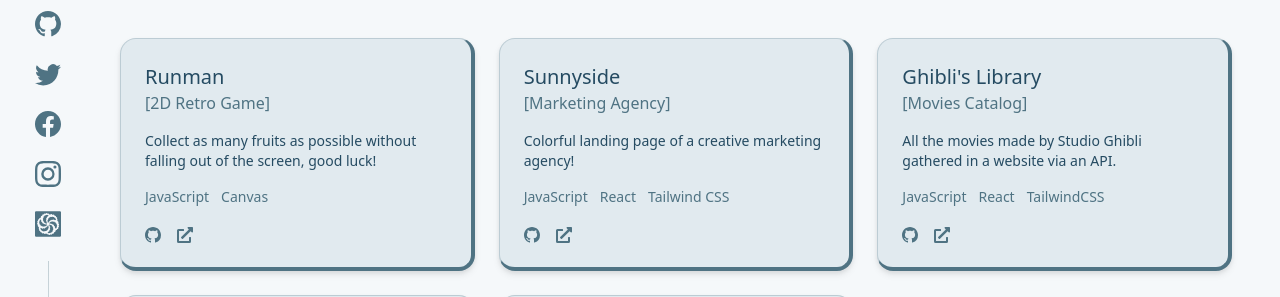
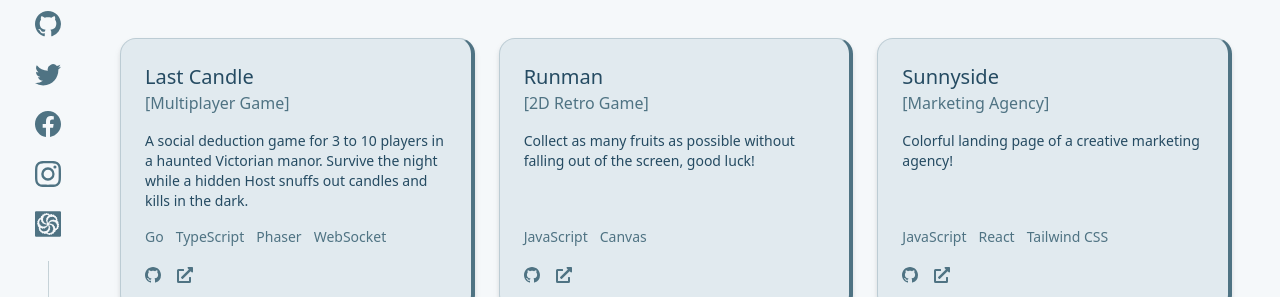
Before and after one commit to Clarkmcev/resume, a React (Create React App) app: page /projects in a window 1280 px wide. Shown: the part 183-480 px from the top of the page. Built offline with nearby package versions, Linux system fonts and the light colour scheme; no server answers.

Commit message:
feat: add last candle project

```diff
--- a/src/data/projects.js
+++ b/src/data/projects.js
@@ -1,4 +1,13 @@
 const projects = [
+  {
+    name: "Last Candle",
+    shortDescription: "Multiplayer Game",
+    longDescription:
+      "A social deduction game for 3 to 10 players in a haunted Victorian manor. Survive the night while a hidden Host snuffs out candles and kills in the dark.",
+    stack: ["Go", "TypeScript", "Phaser", "WebSocket"],
+    url: "https://lastcandle.fly.dev/",
+    repo: "https://github.com/Clarkmcev/lastcandle",
+  },
   {
     name: "Runman",
     shortDescription: "2D Retro Game",
```
